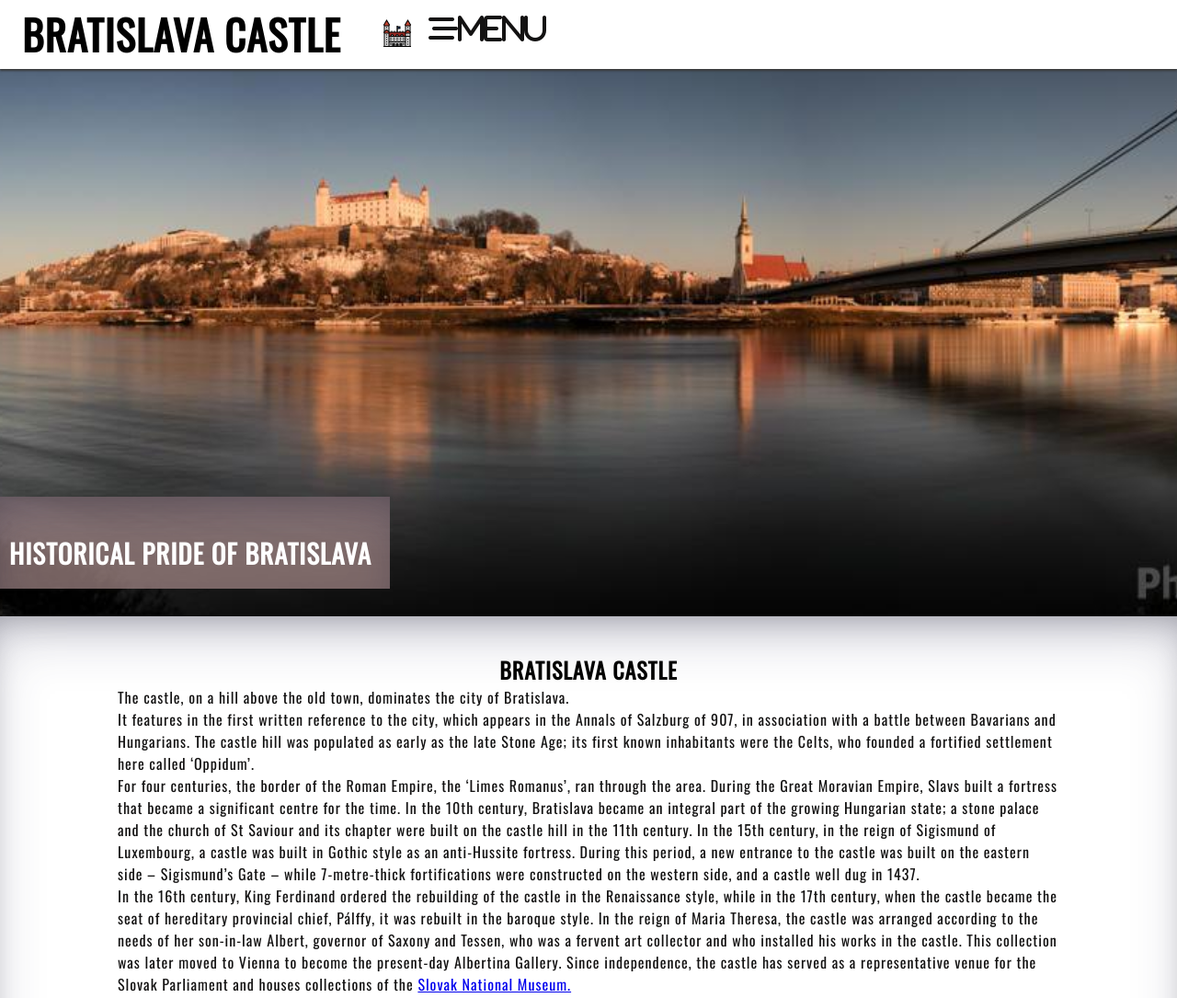
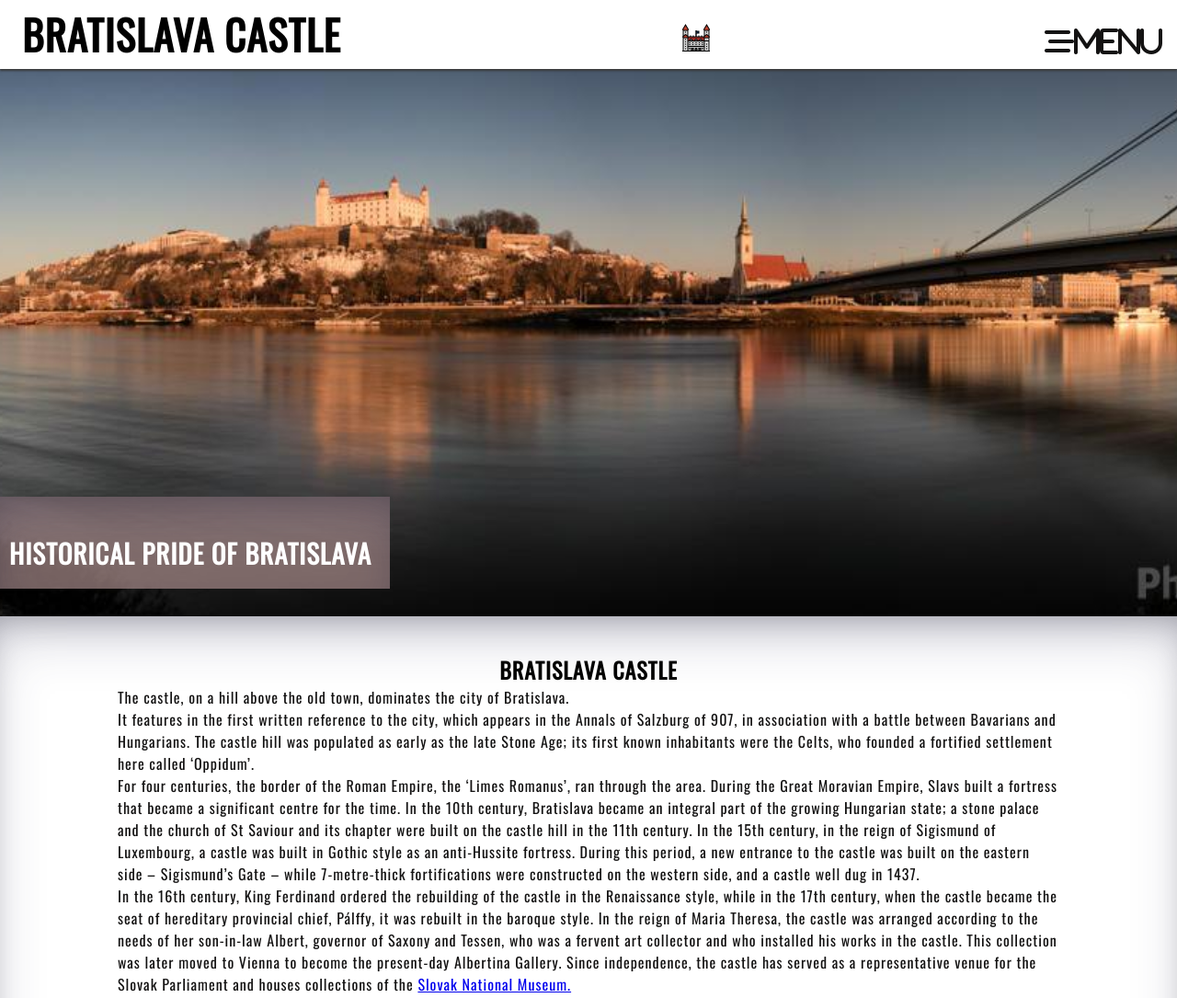
Before and after one commit to Code-Institute-Submissions/PeterSvk1-project1, a plain HTML site: page index.html in a window 1280 px wide. Shown: the top 1085 px of the page at 92% size. Drawn offline with nearby package versions, Linux system fonts and the light colour scheme.

Commit message:
css change

```diff
--- a/assets/css/style.css
+++ b/assets/css/style.css
@@ -72,9 +72,7 @@ header a {
     margin: 0 0.5rem;
 }
 #logo2 {
-    position:absolute;
-    margin-left: 400px;
-    margin-top: 20px;
+
 
 }
 /* Navbar styles with dropdown toggle */
@@ -105,9 +103,7 @@ nav a:hover{
 }
 
 .nav-toggle-label {
-    position: absolute;
-    margin-left:450px;
-    margin-top: 5px;
+
     font-size: 2rem;
 }
 
@@ -189,7 +185,7 @@ justify-content: space-around;
 }
 .map {
     text-align: center;
-box-shadow: rgba(50, 50, 93, 0.25) 0px 30px 60px -12px inset, rgba(0, 0, 0, 0.3) 0px 18px 36px -18px inset;
+box-shadow: rgba(141, 52, 59, 0.25) 0px 30px 60px -12px inset, rgba(111, 18, 18, 0.3) 0px 18px 36px -18px inset;
 }
 
 
```
